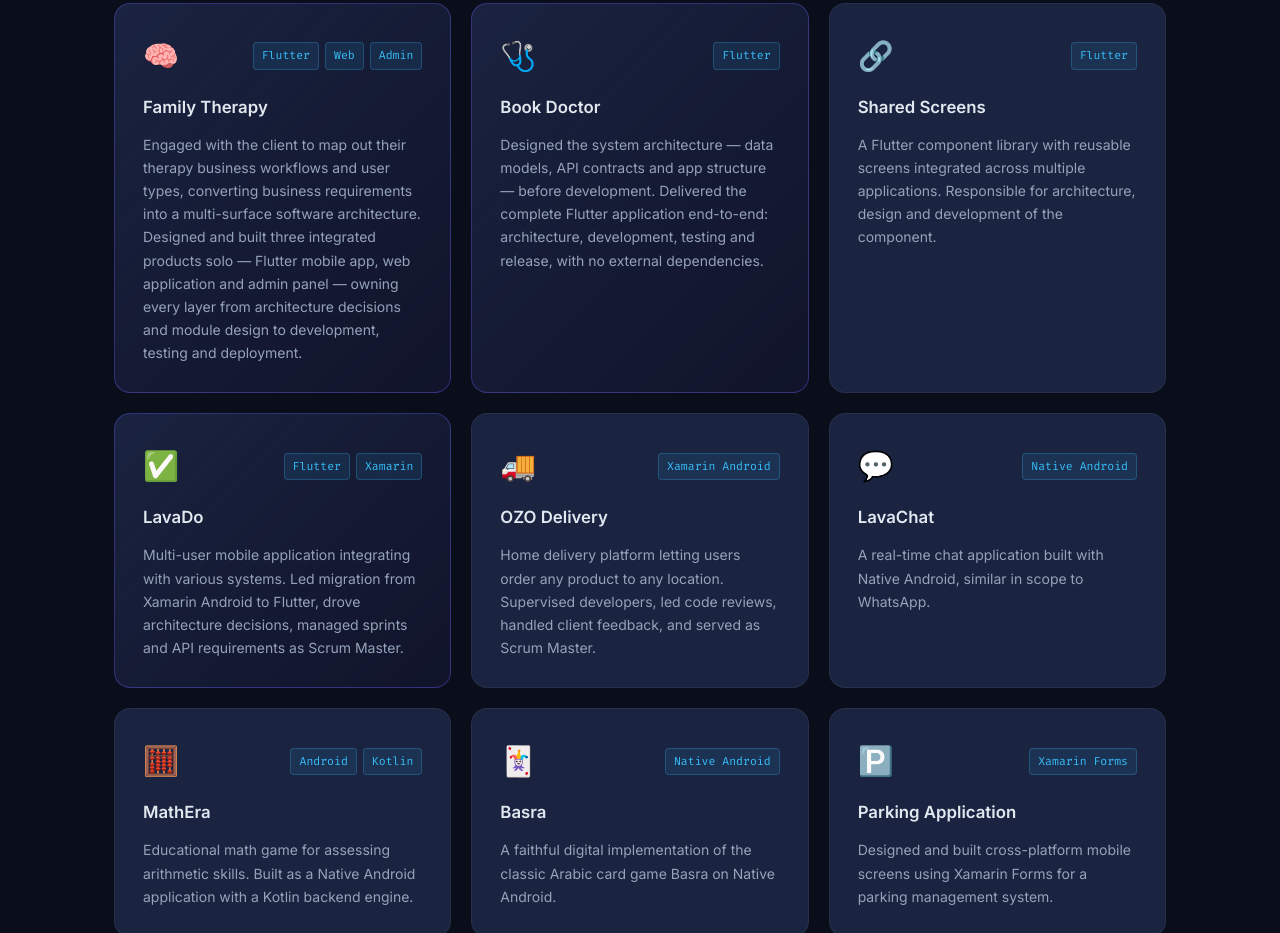
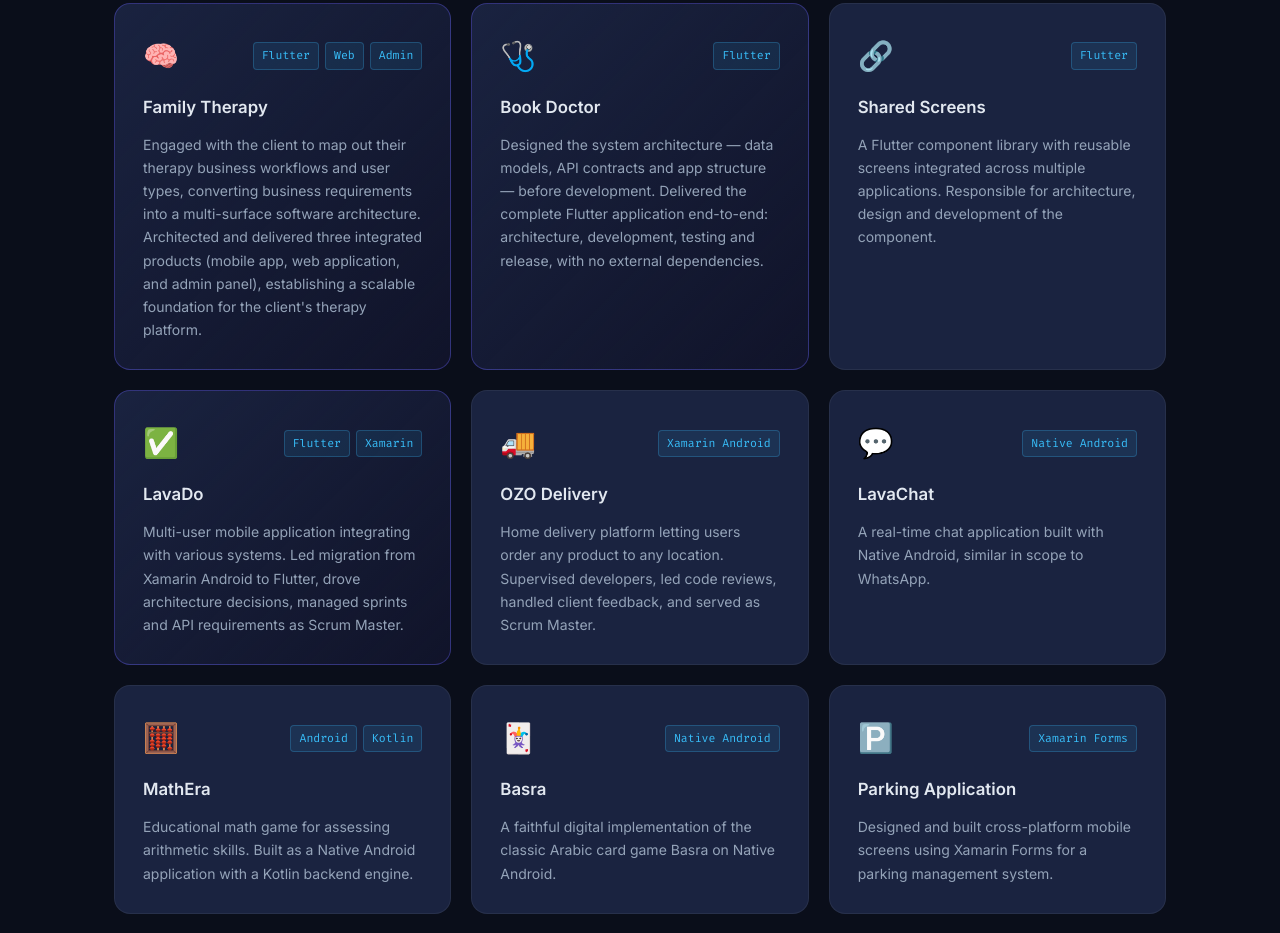
Before and after one commit to samarhany/samar-portfolio, a website: page public/index.html in a window 1280 px wide. Shown: the part 3874-4807 px from the top of the page. Drawn offline with Linux system fonts and the light colour scheme.

Commit message:
Update Family Therapy project description

```diff
--- a/public/index.html
+++ b/public/index.html
@@ -237,7 +237,7 @@
             <div class="project-tags"><span>Flutter</span><span>Web</span><span>Admin</span></div>
           </div>
           <h3>Family Therapy</h3>
-          <p>Engaged with the client to map out their therapy business workflows and user types, converting business requirements into a multi-surface software architecture. Designed and built three integrated products solo — Flutter mobile app, web application and admin panel — owning every layer from architecture decisions and module design to development, testing and deployment.</p>
+          <p>Engaged with the client to map out their therapy business workflows and user types, converting business requirements into a multi-surface software architecture. Architected and delivered three integrated products (mobile app, web application, and admin panel), establishing a scalable foundation for the client's therapy platform.</p>
         </div>
 
         <div class="project-card featured">
```
